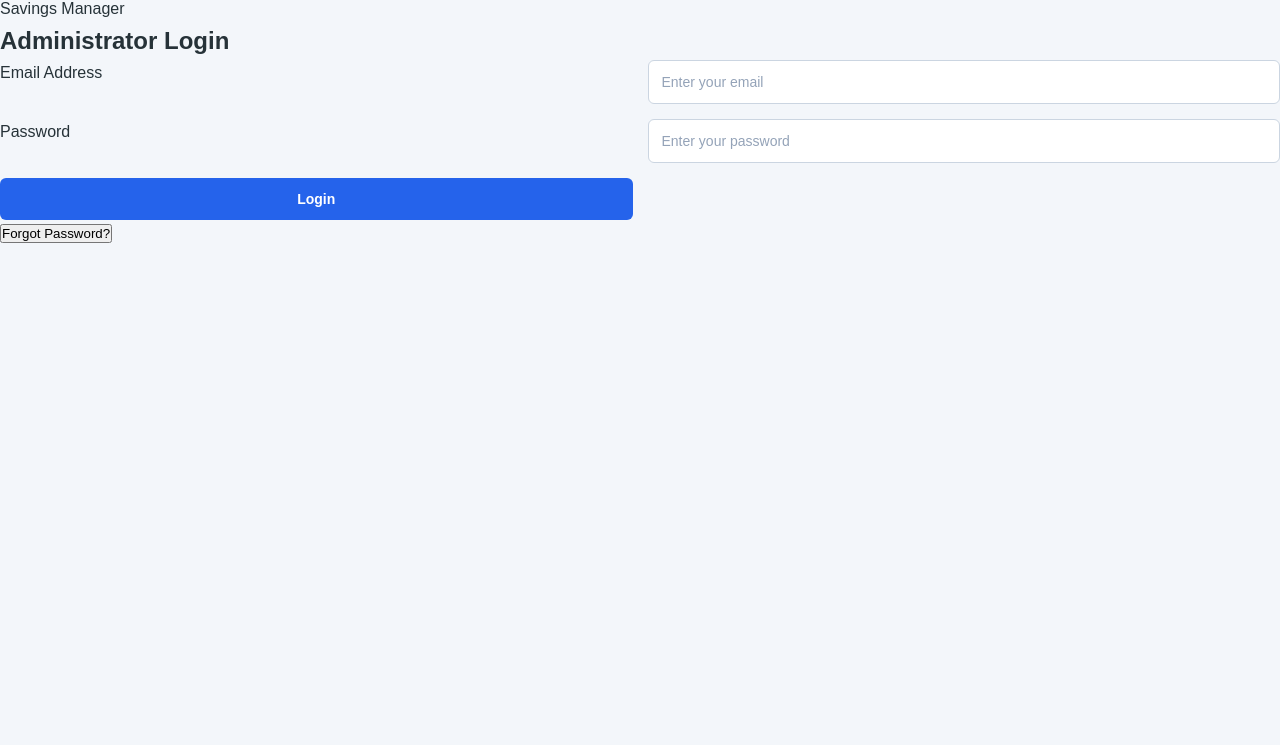
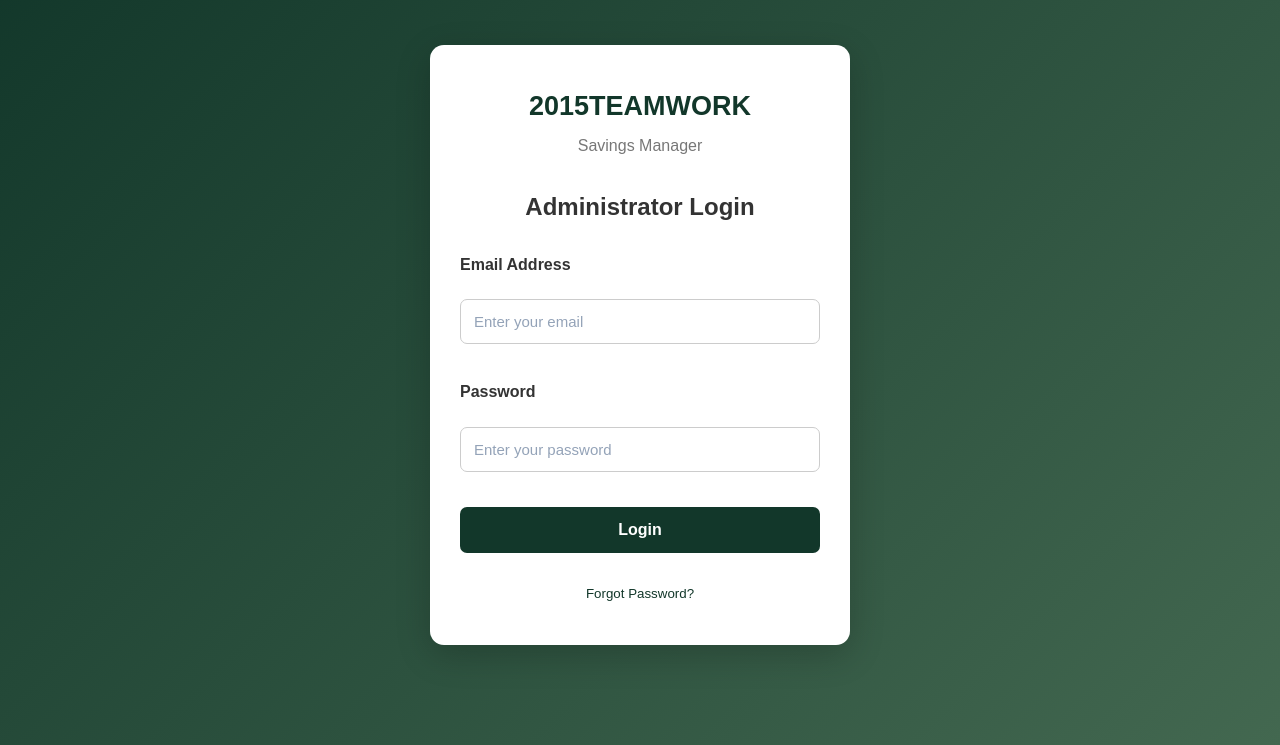
Before and after one commit to muniinajamestech/2015twg-savings-management, a plain HTML site: page index.html in a window 1280 px wide. Shown: the part 55-800 px from the top of the page. Drawn offline with nearby package versions, Linux system fonts and the light colour scheme.

Commit message:
Update style.css

```diff
--- a/style.css
+++ b/style.css
@@ -559,3 +559,92 @@ td button {
     }
 
 }
+
+/* =====================================
+   2015TEAMWORK LOGIN SCREEN
+===================================== */
+
+.auth-screen {
+    min-height: 100vh;
+    display: flex;
+    justify-content: center;
+    align-items: center;
+    background: linear-gradient(135deg, #12372a, #436850);
+    padding: 20px;
+}
+
+.login-box {
+    background: #ffffff;
+    width: 100%;
+    max-width: 420px;
+    padding: 40px 30px;
+    border-radius: 14px;
+    box-shadow: 0 10px 35px rgba(0, 0, 0, 0.2);
+    text-align: center;
+}
+
+.login-box h1 {
+    color: #12372a;
+    font-size: 27px;
+    margin-bottom: 5px;
+}
+
+.login-box > p:first-of-type {
+    color: #777;
+    margin-bottom: 30px;
+}
+
+.login-box h2 {
+    color: #333;
+    margin-bottom: 25px;
+}
+
+.login-box form {
+    display: flex;
+    flex-direction: column;
+    text-align: left;
+}
+
+.login-box label {
+    margin-bottom: 7px;
+    font-weight: 600;
+    color: #333;
+}
+
+.login-box input {
+    padding: 13px;
+    margin-bottom: 20px;
+    border: 1px solid #ccc;
+    border-radius: 7px;
+    font-size: 15px;
+    width: 100%;
+    box-sizing: border-box;
+}
+
+.login-box form button {
+    background: #12372a;
+    color: white;
+    padding: 14px;
+    border: none;
+    border-radius: 7px;
+    font-size: 16px;
+    font-weight: bold;
+    cursor: pointer;
+}
+
+.login-box form button:hover {
+    background: #436850;
+}
+
+#forgotPasswordBtn {
+    background: none;
+    border: none;
+    color: #12372a;
+    cursor: pointer;
+    margin-top: 18px;
+}
+
+#loginMessage {
+    margin-top: 15px;
+    font-size: 14px;
+}
```
